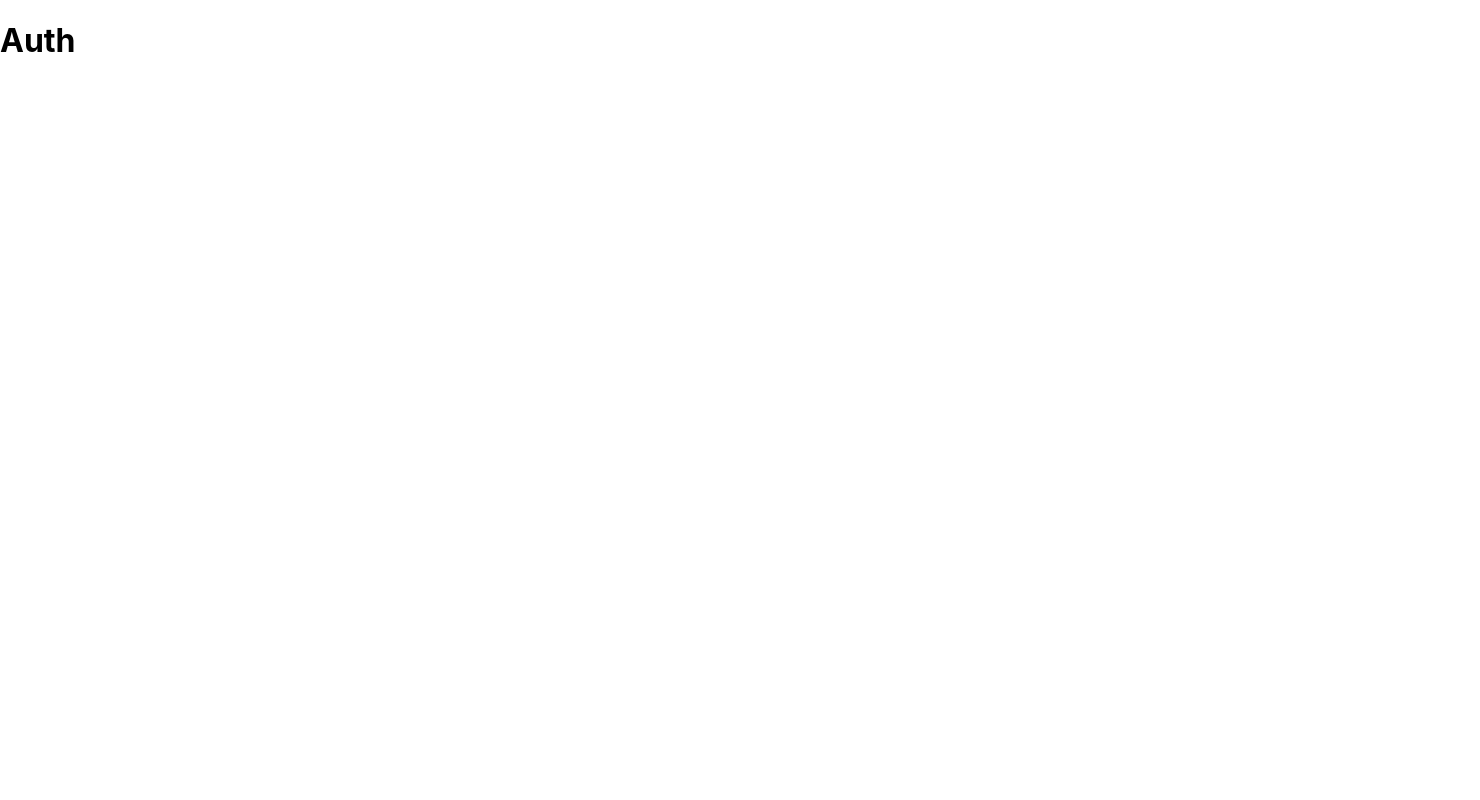
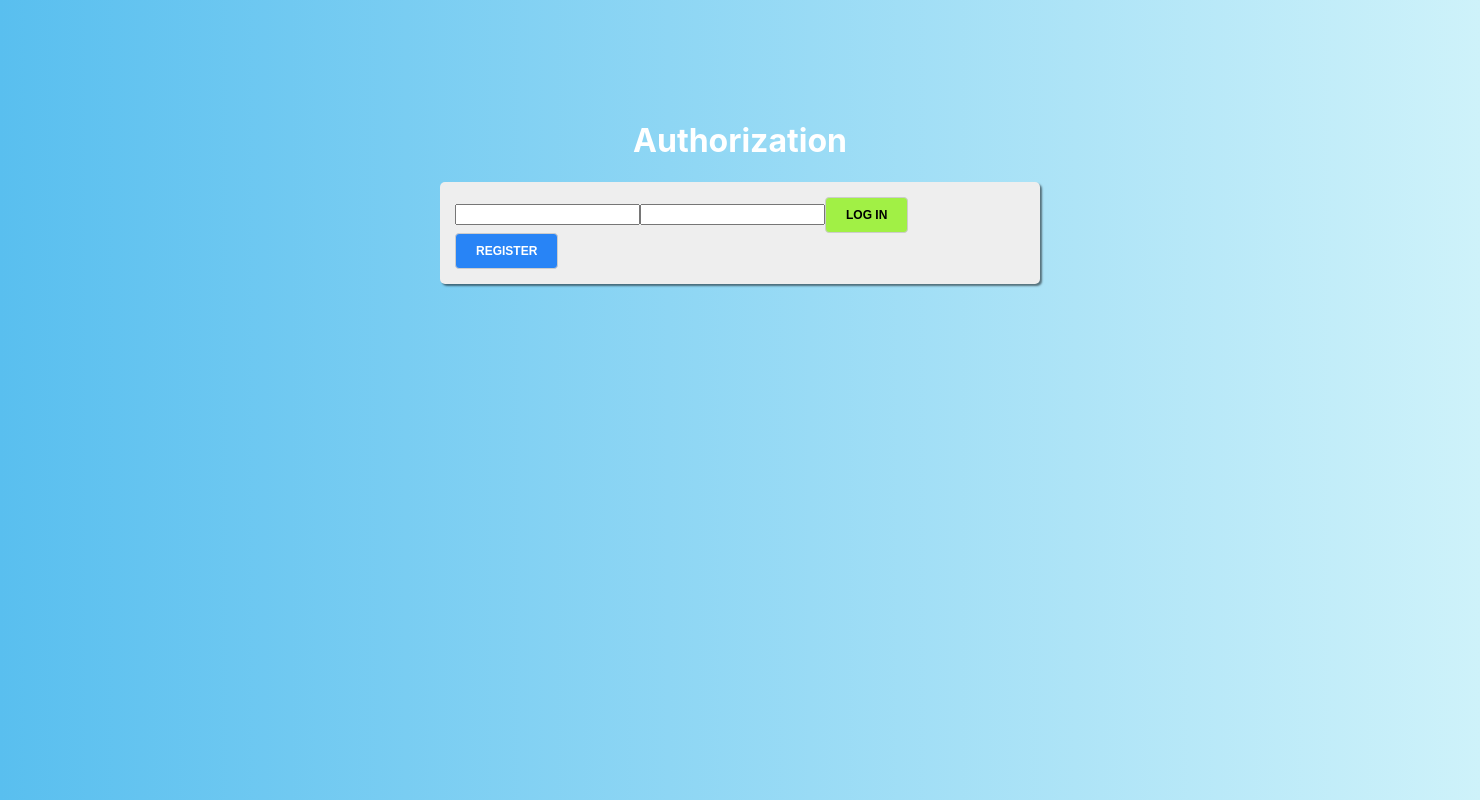
Before and after one commit to Bluesman66/react-quiz, a React app: page /auth in a window 1280 px wide. Shown: the whole page, 1480 px wide, since content can reach past the window. Built offline with nearby package versions, Linux system fonts and the light colour scheme; the HTML template or start-up script is replaced by a standard one.

Commit message:
1. Страница авторизации

```diff
--- a/src/components/ActiveQuiz/AnswersList/AnswerItem/AnswerItem.js
+++ b/src/components/ActiveQuiz/AnswersList/AnswerItem/AnswerItem.js
@@ -4,7 +4,7 @@ import { QuizContext } from '../../../../context';
 import s from './AnswerItem.module.scss';
 
 const AnswerItem = (props) => {
-	const { onAnswerClick } = useContext(QuizContext);
+	const { answerClick: answerClick } = useContext(QuizContext);
 
 	const cls = [s.AnswerItem];
 	if (props.state) {
@@ -14,7 +14,7 @@ const AnswerItem = (props) => {
 	return (
 		<li
 			className={cls.join(' ')}
-			onClick={() => onAnswerClick(props.answer.id)}
+			onClick={() => answerClick(props.answer.id)}
 		>
 			{props.answer.text}
 		</li>
--- a/src/components/FinishedQuiz/FinishedQuiz.js
+++ b/src/components/FinishedQuiz/FinishedQuiz.js
@@ -7,7 +7,7 @@ import { QuizContext } from '../../context';
 import s from './FinishedQuiz.module.scss';
 
 const FinishedQuiz = () => {
-	const { results, quiz, quizLength, onRetry } = useContext(QuizContext);
+	const { results, quiz, quizLength, retry } = useContext(QuizContext);
 
 	const successCount = Object.keys(results).reduce((total, key) => {
 		if (results[key] === CLASS_SUCCESS) {
@@ -38,7 +38,7 @@ const FinishedQuiz = () => {
 				Correctly {successCount} of {quizLength}
 			</p>
 			<div>
-				<Button onClick={onRetry} type="primary">
+				<Button onClick={retry} type="primary">
 					Retry
 				</Button>
 				<Link to="/">
--- a/src/containers/Auth/Auth.js
+++ b/src/containers/Auth/Auth.js
@@ -1,9 +1,31 @@
+import { Button } from '../../components';
 import React from 'react';
+import s from './Auth.module.scss';
 
 const Auth = () => {
+	const login = () => {};
+
+	const register = () => {};
+
+	const submit = (event) => {
+		event.preventDefault();
+	};
+
 	return (
-		<div>
-			<h1>Auth</h1>
+		<div className={s.Auth}>
+			<div>
+				<h1>Authorization</h1>
+				<form onSubmit={submit} className={s.AuthForm}>
+					<input type="text" />
+					<input type="text" />
+					<Button type="success" onClick={login}>
+						Log In
+					</Button>
+					<Button type="primary" onClick={register}>
+						Register
+					</Button>
+				</form>
+			</div>
 		</div>
 	);
 };
--- /dev/null
+++ b/src/containers/Auth/Auth.module.scss
@@ -0,0 +1,26 @@
+.Auth {
+	display: flex;
+	justify-content: center;
+	padding: 100px;
+	flex-grow: 1;
+	width: 100%;
+	background: linear-gradient(270deg, #cef2fa 0%, #59bfef 100%);
+
+	& > div {
+		width: 100%;
+		max-width: 600px;
+		padding: 0 20px;
+
+		& h1 {
+			color: #fff;
+			text-align: center;
+		}
+	}
+}
+
+.AuthForm {
+	background: #eee;
+	box-shadow: 2px 2px 2px rgba(0, 0, 0, 0.5);
+	padding: 15px;
+	border-radius: 5px;
+}
--- a/src/context/quiz/QuizState.js
+++ b/src/context/quiz/QuizState.js
@@ -44,7 +44,7 @@ const QuizState = ({ children }) => {
 
 	const [state, dispatch] = useReducer(quizReducer, initialState);
 
-	const onAnswerClick = (answerId) => {
+	const answerClick = (answerId) => {
 		if (state.answerState) {
 			const key = Object.keys(state.answerState)[0];
 			if (state.answerState[key] === CLASS_SUCCESS) return;
@@ -78,7 +78,7 @@ const QuizState = ({ children }) => {
 		return state.activeQuestion + 1 === state.quiz.length;
 	};
 
-	const onRetry = () => {
+	const retry = () => {
 		dispatch(resetState());
 	};
 
@@ -93,8 +93,8 @@ const QuizState = ({ children }) => {
 				results: state.results,
 				quiz: state.quiz,
 				isFinished: state.isFinished,
-				onAnswerClick,
-				onRetry,
+				answerClick,
+				retry,
 			}}
 		>
 			{children}
```
